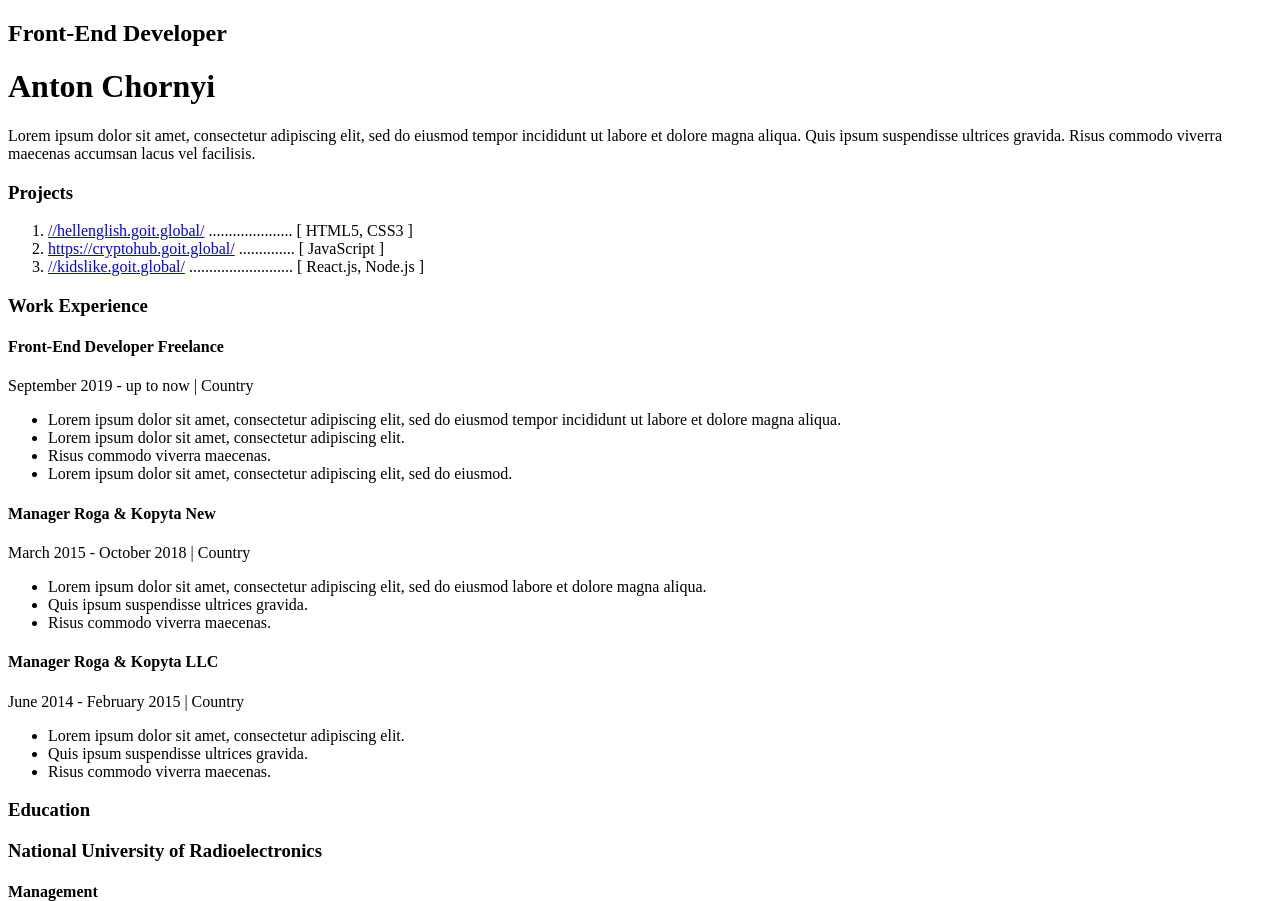
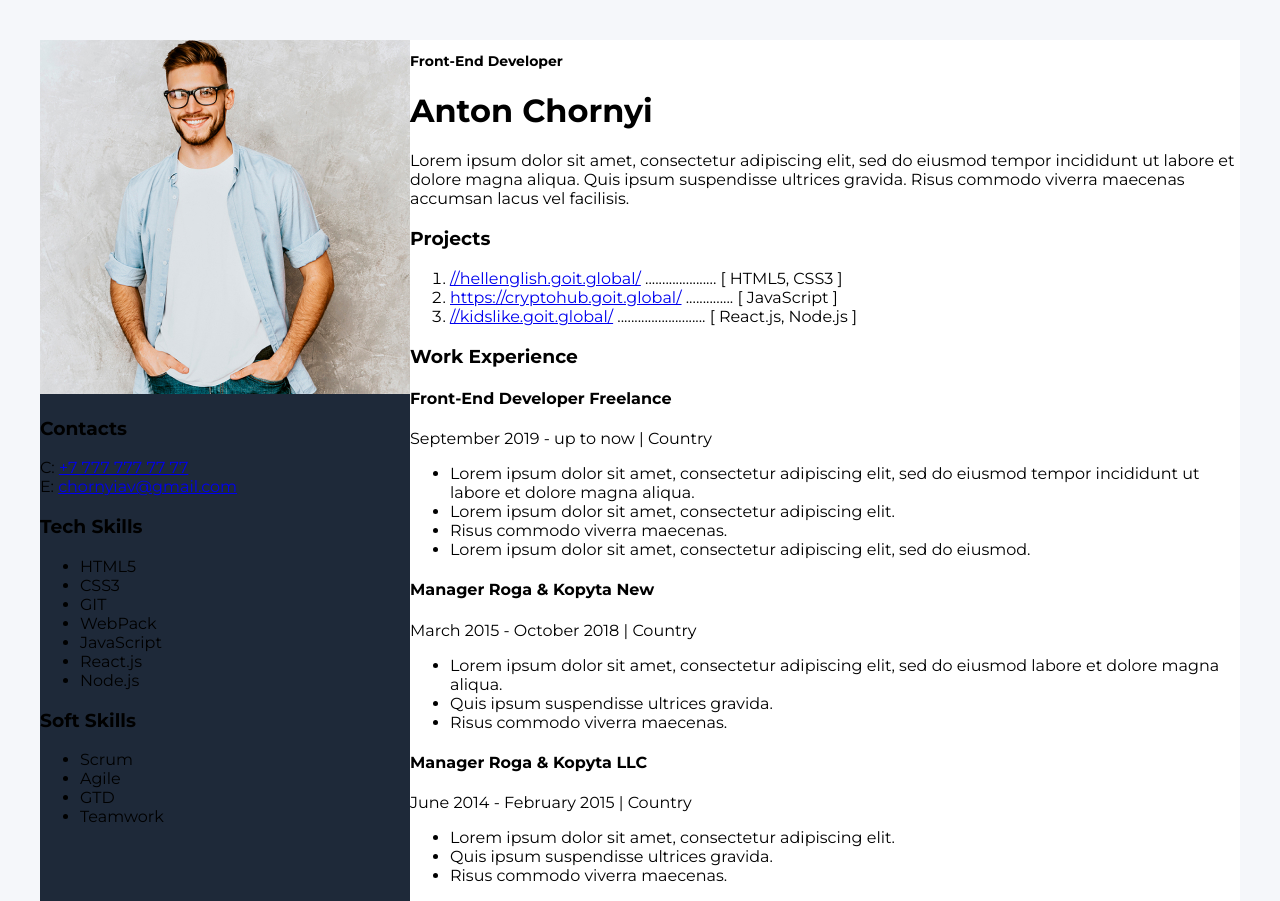
Before and after one commit to Dmytro80/test_2, a plain HTML site: page index.html in a window 1280 px wide. Shown: the top 901 px of the page. Drawn offline with Linux system fonts and the light colour scheme.

Commit message:
Тренировка стилей CSS

```diff
--- /dev/null
+++ b/css/style.css
@@ -0,0 +1,32 @@
+body {
+  font-family: "Montserrat", sans-serif;
+  background-color: #f5f7fa;
+}
+
+.main-container {
+  display: flex;
+  flex-direction: row-reverse;
+  width: 1200px;
+  background-color: #fff;
+  margin: 40px auto;
+}
+.about-me-profession {
+  font-size: 14px;
+  font-weight: 700;
+  color: #000000;
+}
+
+.about-me-section {
+}
+
+.my-project-section {
+}
+
+.my-work-expirience-section {
+}
+
+.my-education-section {
+}
+.sidebar-section {
+  background-color: #1e2939;
+}
--- a/index.html
+++ b/index.html
@@ -5,21 +5,26 @@
     <meta http-equiv="X-UA-Compatible" content="IE=edge">
     <meta name="viewport" content="width=device-width, initial-scale=1.0">
     <title>My resume</title>
+    <link rel="preconnect" href="https://fonts.googleapis.com">
+    <link rel="preconnect" href="https://fonts.gstatic.com" crossorigin>
+    <link href="https://fonts.googleapis.com/css2?family=Montserrat:wght@400;700&display=swap" rel="stylesheet">
+
+    <link rel="stylesheet" href="css/style.css">
 </head>
 <body>
     <!-- Main container -->
-    <div>
-        <!-- Main content -->
-        <div>
+    <div class="main-container">
+        <!-- Main content section -->
+        <div class="main-content-section">
             <!-- About me section -->
-            <div>
-                <h2>Front-End Developer</h2>
+            <div class="about-me-section">
+                <h2 class="about-me-profession">Front-End Developer</h2>
                 <h1>Anton Chornyi</h1>
                 <p>Lorem ipsum dolor sit amet, consectetur adipiscing elit, sed do eiusmod tempor incididunt ut labore et dolore magna
                 aliqua. Quis ipsum suspendisse ultrices gravida. Risus commodo viverra maecenas accumsan lacus vel facilisis.</p>
             </div>
             <!-- My project section -->
-            <div>
+            <div class="my-project-section">
                 <h3>Projects</h3>
 
                 <ol>
@@ -42,7 +47,7 @@
             </div>
 
             <!-- My work expirience section -->
-            <div>
+            <div class="my-work-expirience-section">
                 <h3>Work Experience</h3>
 
                 <!-- Company 3 -->
@@ -82,7 +87,7 @@
             </div>
 
             <!-- My education section -->
-            <div>
+            <div class="my-education-section">
                 <h3>Education</h3>
                 <h3>National University of Radioelectronics</h3>
                 <h4>Management</h4>
@@ -91,7 +96,7 @@
       </div>
 
         <!-- Sidebar section -->
-        <aside>
+        <aside class="sidebar-section">
            <img src="img/photo.jpg" alt="my photo">
 
            <!-- Contacts section -->
```
Also changed, not shown: 1 other file.
